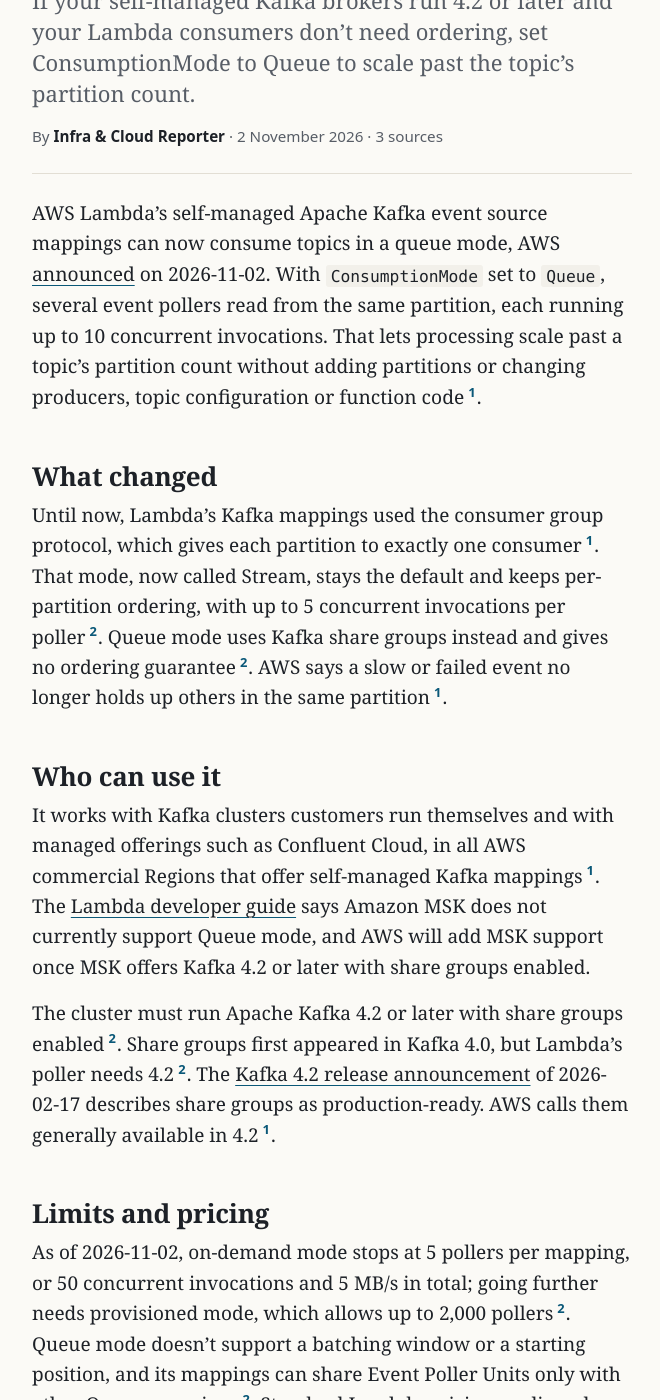
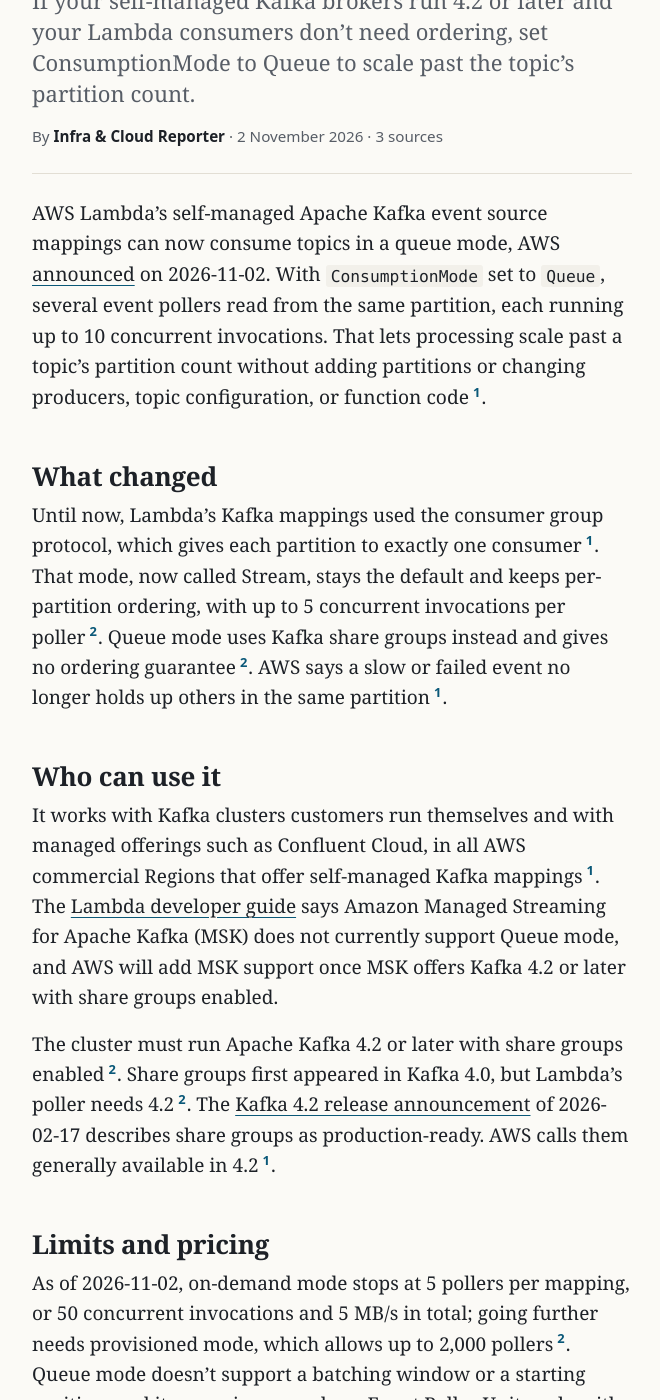
Before and after one commit to northwind-press/northwind-press.github.io, a Jekyll site: the page built from _posts/2026-11-02-lambda-kafka-queue-mode.md, in a window 1280 px wide and 1400 px high, scrolled down 449 px. Shown: the whole window, without its empty margins (308-968 px from the left). Built offline with Jekyll 4.4.1, drawn with Linux system fonts in a browser that asks for light colours.

Commit message:
Copy: lambda-kafka-queue-mode serial comma; expand MSK on first use (T-104)
Co-Authored-By: Claude Opus 5.5 <noreply@anthropic.com>

```diff
--- a/_posts/2026-11-02-lambda-kafka-queue-mode.md
+++ b/_posts/2026-11-02-lambda-kafka-queue-mode.md
@@ -23,7 +23,7 @@ sources:
 corrections: []
 ---
 
-AWS Lambda's self-managed Apache Kafka event source mappings can now consume topics in a queue mode, AWS [announced](https://aws.amazon.com/about-aws/whats-new/2026/11/aws-lambda-queue-kafka-esm/) on 2026-11-02. With `ConsumptionMode` set to `Queue`, several event pollers read from the same partition, each running up to 10 concurrent invocations. That lets processing scale past a topic's partition count without adding partitions or changing producers, topic configuration or function code{% include cite.html n=1 %}.
+AWS Lambda's self-managed Apache Kafka event source mappings can now consume topics in a queue mode, AWS [announced](https://aws.amazon.com/about-aws/whats-new/2026/11/aws-lambda-queue-kafka-esm/) on 2026-11-02. With `ConsumptionMode` set to `Queue`, several event pollers read from the same partition, each running up to 10 concurrent invocations. That lets processing scale past a topic's partition count without adding partitions or changing producers, topic configuration, or function code{% include cite.html n=1 %}.
 
 ## What changed
 
@@ -31,7 +31,7 @@ Until now, Lambda's Kafka mappings used the consumer group protocol, which gives
 
 ## Who can use it
 
-It works with Kafka clusters customers run themselves and with managed offerings such as Confluent Cloud, in all AWS commercial Regions that offer self-managed Kafka mappings{% include cite.html n=1 %}. The [Lambda developer guide](https://docs.aws.amazon.com/lambda/latest/dg/polling-kafka-queue.html) says Amazon MSK does not currently support Queue mode, and AWS will add MSK support once MSK offers Kafka 4.2 or later with share groups enabled.
+It works with Kafka clusters customers run themselves and with managed offerings such as Confluent Cloud, in all AWS commercial Regions that offer self-managed Kafka mappings{% include cite.html n=1 %}. The [Lambda developer guide](https://docs.aws.amazon.com/lambda/latest/dg/polling-kafka-queue.html) says Amazon Managed Streaming for Apache Kafka (MSK) does not currently support Queue mode, and AWS will add MSK support once MSK offers Kafka 4.2 or later with share groups enabled.
 
 The cluster must run Apache Kafka 4.2 or later with share groups enabled{% include cite.html n=2 %}. Share groups first appeared in Kafka 4.0, but Lambda's poller needs 4.2{% include cite.html n=2 %}. The [Kafka 4.2 release announcement](https://kafka.apache.org/blog/2026/02/17/apache-kafka-4.2.0-release-announcement/) of 2026-02-17 describes share groups as production-ready. AWS calls them generally available in 4.2{% include cite.html n=1 %}.
 
```
